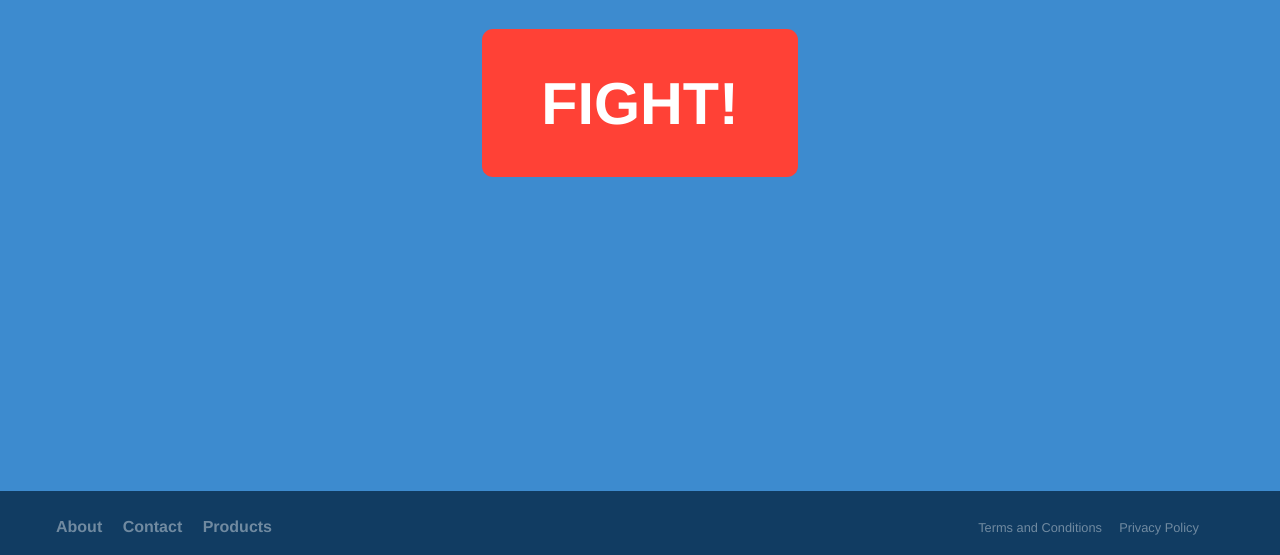
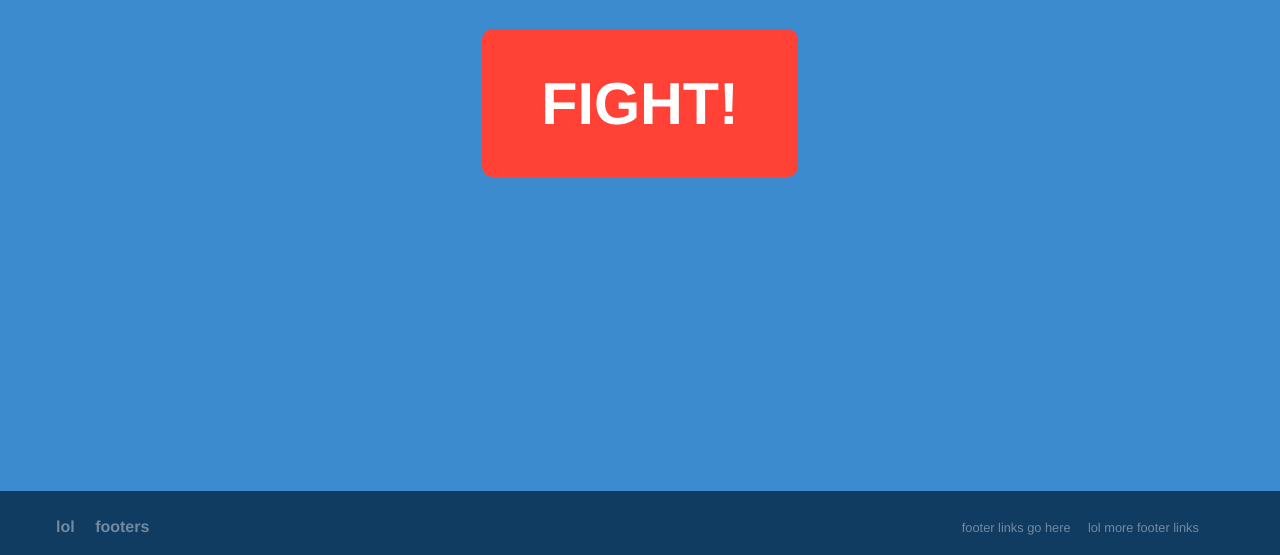
Before and after one commit to ciarand/adn-fight, a plain HTML site: page index.html in a window 1280 px wide. Shown: the part 245-800 px from the top of the page. Drawn offline with Linux system fonts and the light colour scheme.

Commit message:
Update footer

```diff
--- a/index.html
+++ b/index.html
@@ -52,14 +52,13 @@
             <img src alt />
         </div>
         <ul>
-            <li><a href="javascript:void(0)">About</a></li>
-            <li><a href="javascript:void(0)">Contact</a></li>
-            <li><a href="javascript:void(0)">Products</a></li>
+            <li><a href="javascript:void(0)">lol</a></li>
+            <li><a href="javascript:void(0)">footers</a></li>
         </ul>
         <div class="footer-secondary-links">
             <ul>
-                <li><a href="javascript:void(0)">Terms and Conditions</a></li>
-                <li><a href="javascript:void(0)">Privacy Policy</a></li>
+                <li><a href="javascript:void(0)">footer links go here</a></li>
+                <li><a href="javascript:void(0)">lol more footer links</a></li>
             </ul>
             <ul class="footer-social">
                 <li>
```
